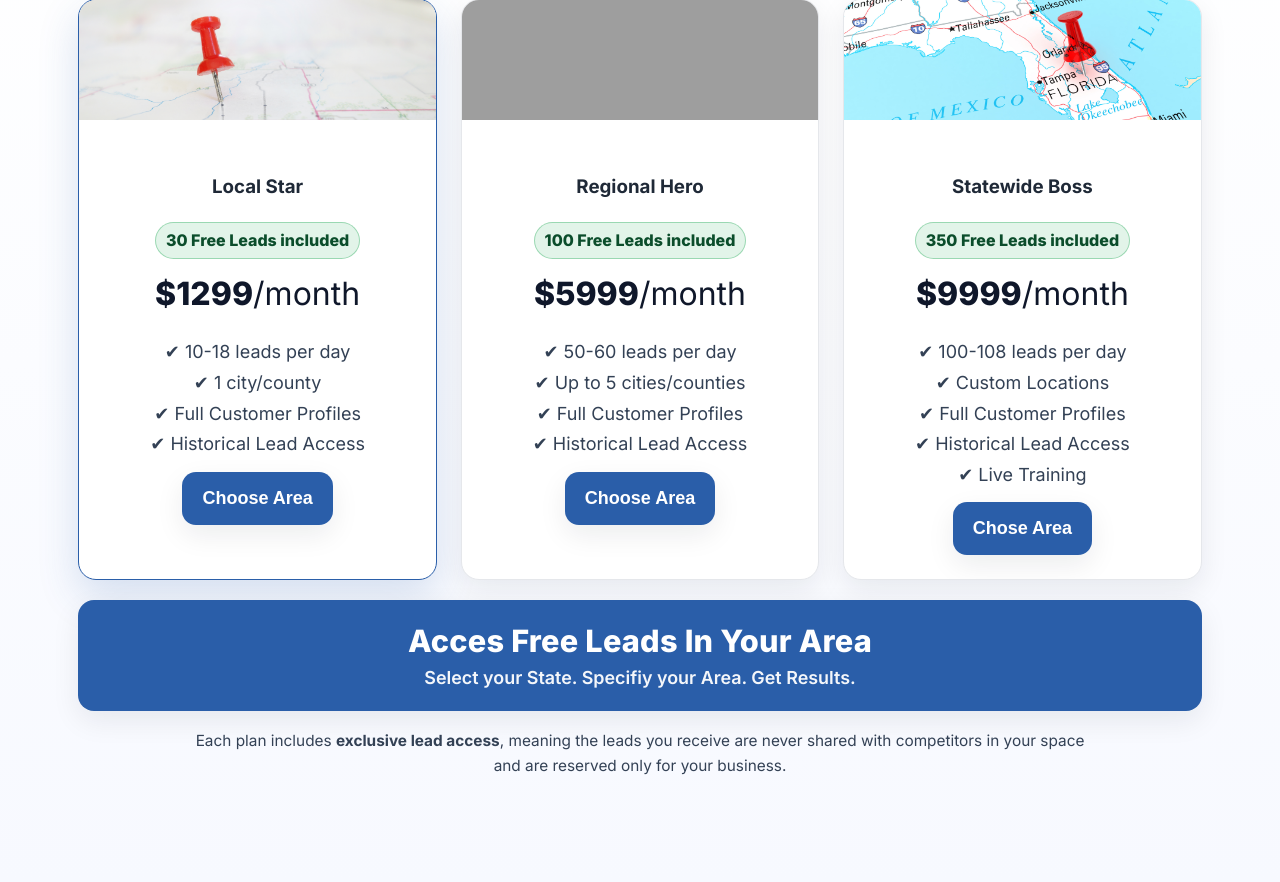
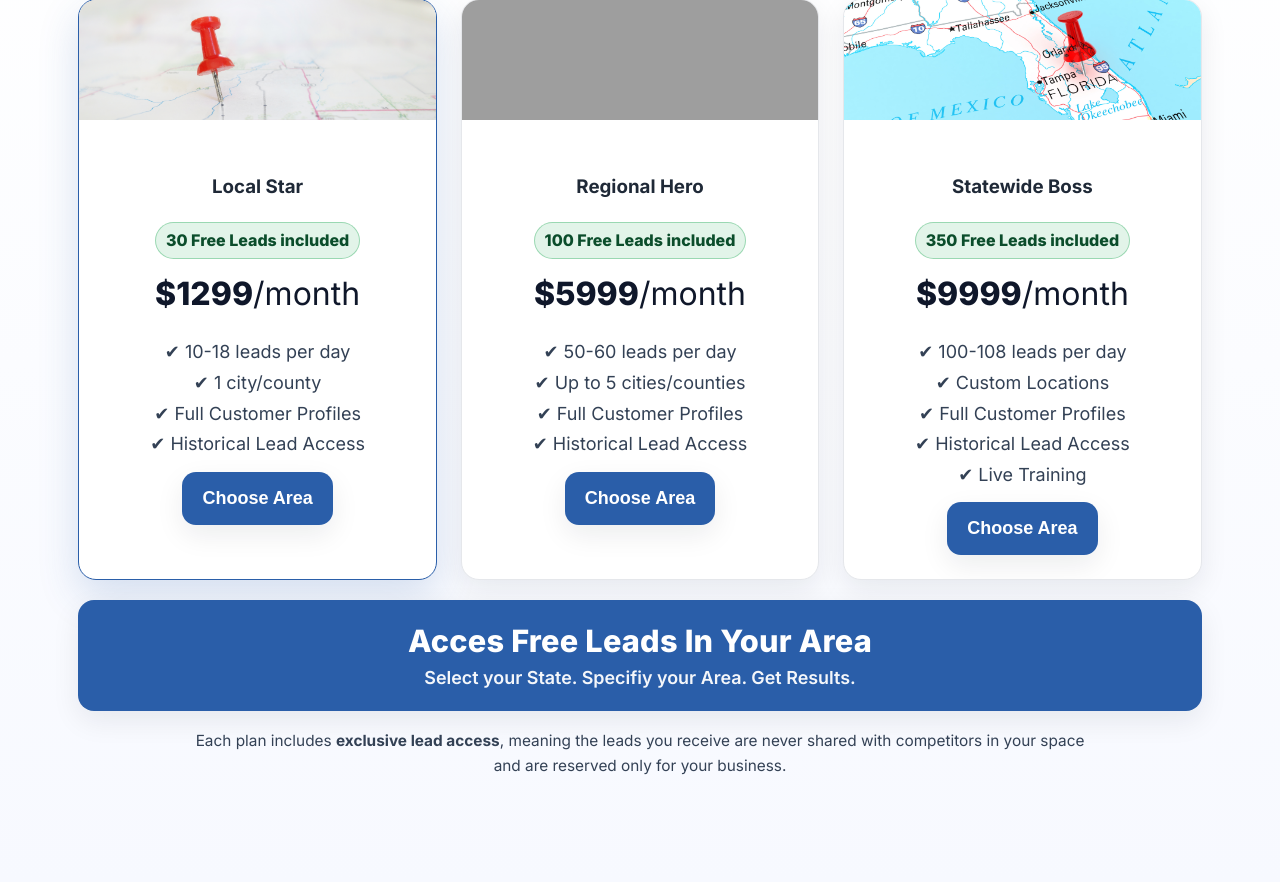
Before and after one commit to rileygiauque/mybusinessleadfinder, a Flask app: page / in a window 1280 px wide. Shown: the part 2118-3000 px from the top of the page. Run offline with Flask 3, Linux system fonts and the light colour scheme; parts of the project's set-up code (start-up, migrations or seed data) failed here and were passed over; grey boxes are pictures that could not be loaded.

Commit message:
Update index.html

```diff
--- a/nbp/templates/index.html
+++ b/nbp/templates/index.html
@@ -880,7 +880,7 @@ form input {
             <ul style="list-style:none;padding:0;margin:0 0 12px 0;font-size:18px;color:var(--ink-600)">
               <li>✔ 100-108 leads per day</li><li>✔ Custom Locations</li><li>✔ Full Customer Profiles</li><li>✔ Historical Lead Access</li><li>✔ Live Training</li>
             </ul>
-            <button class="btn choose-area" type="button" data-plan="statewide">Chose Area</button>
+            <button class="btn choose-area" type="button" data-plan="statewide">Choose Area</button>
           </div>
         </div>
       </div>
```
